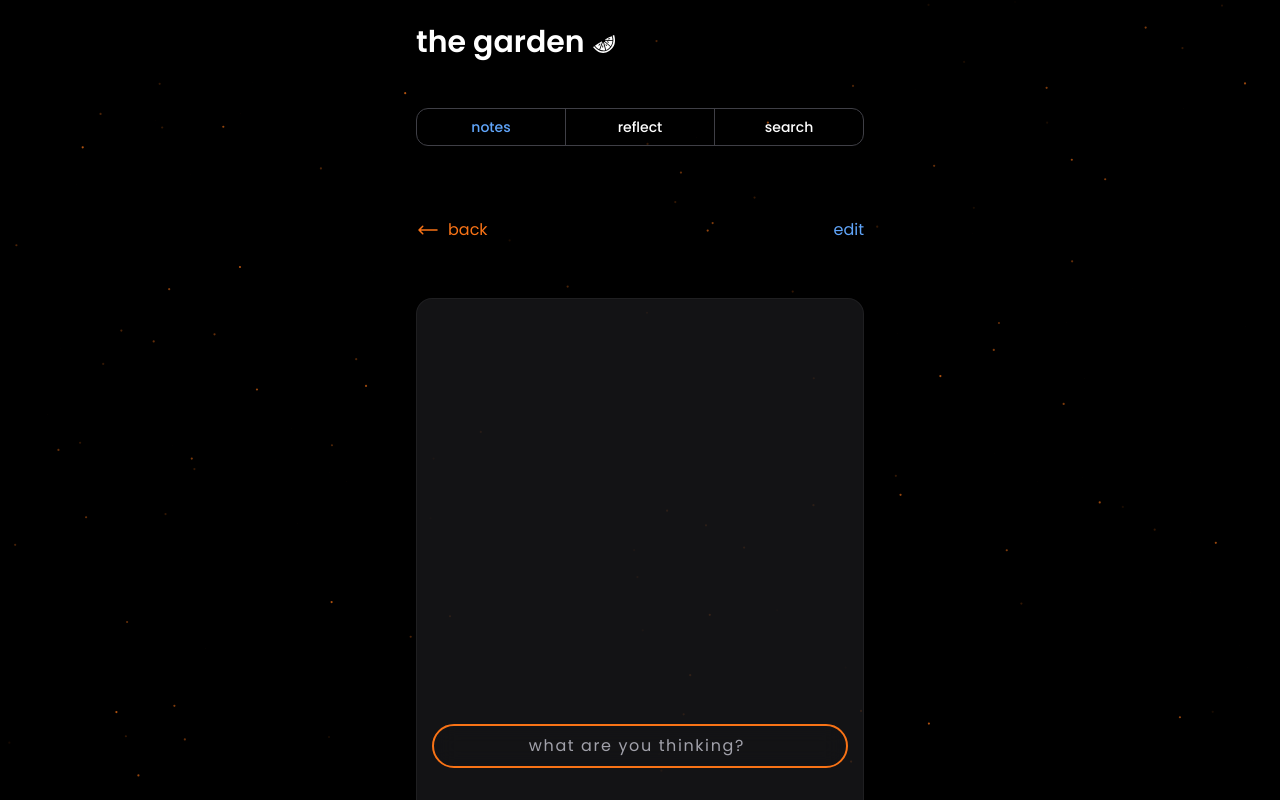
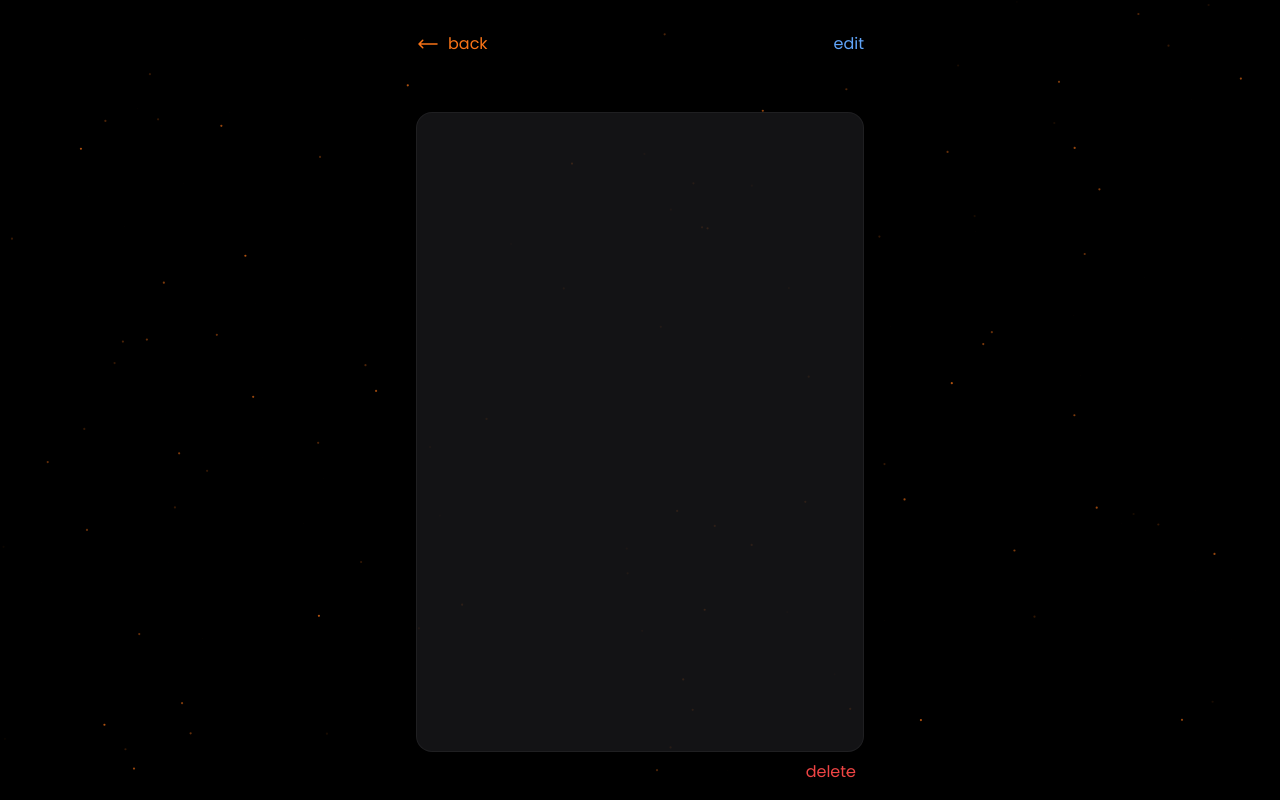
Before and after one commit to rittikbasu/thegarden, a Next.js app: page /note in a window 1280 px wide. Shown: the top 800 px of the page. Built offline with nearby package versions, Linux system fonts and the light colour scheme.

Commit message:
feat: update ui to look more like native app

```diff
--- a/src/components/Tab.jsx
+++ b/src/components/Tab.jsx
@@ -2,6 +2,10 @@
 import Link from "next/link";
 import { useRouter } from "next/router";
 import clsx from "clsx";
+
+import { FaNoteSticky } from "react-icons/fa6";
+import { IoSearch } from "react-icons/io5";
+import { RiBrainFill } from "react-icons/ri";
 
 function Tab() {
   const router = useRouter();
@@ -17,39 +21,43 @@
       setActiveTab("search");
     }
   }, [router.asPath]);
-
   return (
-    <div className="flex justify-between mb-6 lg:mb-10 border border-zinc-700 rounded-xl">
+    <div className="fixed bottom-0 md:bottom-1 left-0 right-0 z-50 max-w-md translate-x-0 mx-auto">
+      <div className="flex justify-between items-center bg-zinc-900/50 md:border md:rounded-xl border-t border-zinc-800 backdrop-blur-md">
         <Link
           href="/"
           className={clsx(
-          "flex-1 px-4 py-2 text-sm font-medium border-r text-center border-zinc-700",
+            "flex-1 flex flex-col items-center px-4 py-1.5 text-xs md:text-base md:py-2.5 font-medium",
             activeTab === "notes" && "text-blue-400"
           )}
           onClick={() => setActiveTab("notes")}
         >
+          <FaNoteSticky className="w-5 h-5 mb-1 md:hidden" />
           notes
         </Link>
         <Link
           href={"/reflect"}
           className={clsx(
-          "flex-1 px-4 py-2 text-sm font-medium border-r text-center border-zinc-700",
+            "flex-1 flex flex-col items-center px-4 py-1.5 text-xs md:text-base md:py-2.5 font-medium",
             activeTab === "reflect" && "text-blue-400"
           )}
           onClick={() => setActiveTab("reflect")}
         >
+          <RiBrainFill className="w-5 h-5 mb-1 md:hidden" />
           reflect
         </Link>
         <Link
           href={"/search"}
           className={clsx(
-          "flex-1 px-4 py-2 text-sm font-medium text-center",
+            "flex-1 flex flex-col items-center px-4 py-1.5 text-xs md:text-base md:py-2.5 font-medium",
             activeTab === "search" && "text-blue-400"
           )}
           onClick={() => setActiveTab("search")}
         >
+          <IoSearch className="w-5 h-5 mb-1 md:hidden" />
           search
         </Link>
+      </div>
     </div>
   );
 }
--- a/src/pages/_app.jsx
+++ b/src/pages/_app.jsx
@@ -1,13 +1,17 @@
 import { useEffect, useState } from "react";
+import Head from "next/head";
+import Link from "next/link";
 import { useRouter } from "next/router";
+
 import Header from "@/components/Header";
-import Link from "next/link";
 import Tab from "@/components/Tab";
 import Particles from "@/components/Particles";
+import { fetchAndStoreData, db } from "@/utils/db";
+
 import "@/styles/globals.css";
+import favicon from "../../public/icon.png";
 import { Poppins, Work_Sans } from "next/font/google";
-import favicon from "../../public/icon.png";
-import Head from "next/head";
+import { IoAdd } from "react-icons/io5";
 
 const poppins = Poppins({
   display: "swap",
@@ -38,6 +42,13 @@
       router.events.off("routeChangeStart", handleRouteChange);
     };
   }, [router.asPath, router.events]);
+
+  const sync = async () => {
+    const tableLength = await db.notes.count();
+    if (tableLength === 0) {
+      await fetchAndStoreData();
+    }
+  };
   return (
     <div
       className={`max-w-lg mx-auto px-8 ${poppins.variable} ${workSans.variable} font-sans`}
@@ -50,15 +61,16 @@
         quantity={200}
         // key={router.pathname}
       />
-      {router.pathname !== "/post" && !router.pathname.startsWith("/notes") && (
+      {router.pathname !== "/post" &&
+        !router.pathname.startsWith("/notes") &&
+        !router.pathname.startsWith("/note") && (
           <>
             <Header />
             <Tab />
-          <div className="fixed bottom-4 lg:bottom-8 left-1/2 transform -translate-x-1/2 w-full max-w-lg px-12 z-50">
+            <div className="fixed bottom-20 right-4 z-50 md:right-1/4 xl:right-1/3 max-w-xl">
               <Link href="/post" passHref>
-              <div className="w-full p-2 backdrop-blur-md rounded-full border-2 border-orange-500 text-center tracking-widest focus:outline-none text-zinc-400">
-                what are you thinking?
-                <span className=" animate-cursorblink">|</span>
+                <div className="w-14 h-14 flex items-center justify-center rounded-full bg-orange-600">
+                  <IoAdd className="w-10 h-10 fill-white" />
                 </div>
               </Link>
             </div>
--- a/src/pages/search.jsx
+++ b/src/pages/search.jsx
@@ -1,4 +1,5 @@
 import React, { useState } from "react";
+import Head from "next/head";
 import clsx from "clsx";
 import { LuSparkles } from "react-icons/lu";
 import { IoSearchOutline } from "react-icons/io5";
@@ -17,6 +18,9 @@
 
   return (
     <div className="flex flex-col">
+      <Head>
+        <title>search - the garden</title>
+      </Head>
       <div className="w-full pb-4 flex justify-center">
         <div
           className={clsx(
@@ -44,11 +48,12 @@
           )}
         </div>
       </div>
-      <label className="relative inline-flex items-center justify-end mr-1 cursor-pointer">
+      <div className="flex items-center justify-end mr-1">
         <span className="mr-3 text-sm font-medium text-gray-900 dark:text-gray-300">
           <LuSparkles className="inline-block w-4 h-4 mr-2" />
           ai search
         </span>
+        <label className="relative cursor-pointer">
           <input
             type="checkbox"
             value=""
@@ -58,6 +63,7 @@
           <div className="w-11 h-6 bg-gray-200 peer-focus:outline-none rounded-full peer dark:bg-gray-700 peer-checked:after:translate-x-full rtl:peer-checked:after:-translate-x-full peer-checked:after:border-white after:content-[''] after:absolute after:top-[2px] after:bg-white after:border-gray-300 after:border after:rounded-full after:h-5 after:w-5 after:transition-all dark:border-gray-600 peer-checked:bg-blue-600"></div>
         </label>
       </div>
+    </div>
   );
 };
 
```
Lines whose indentation alone changed are shown as unchanged.
